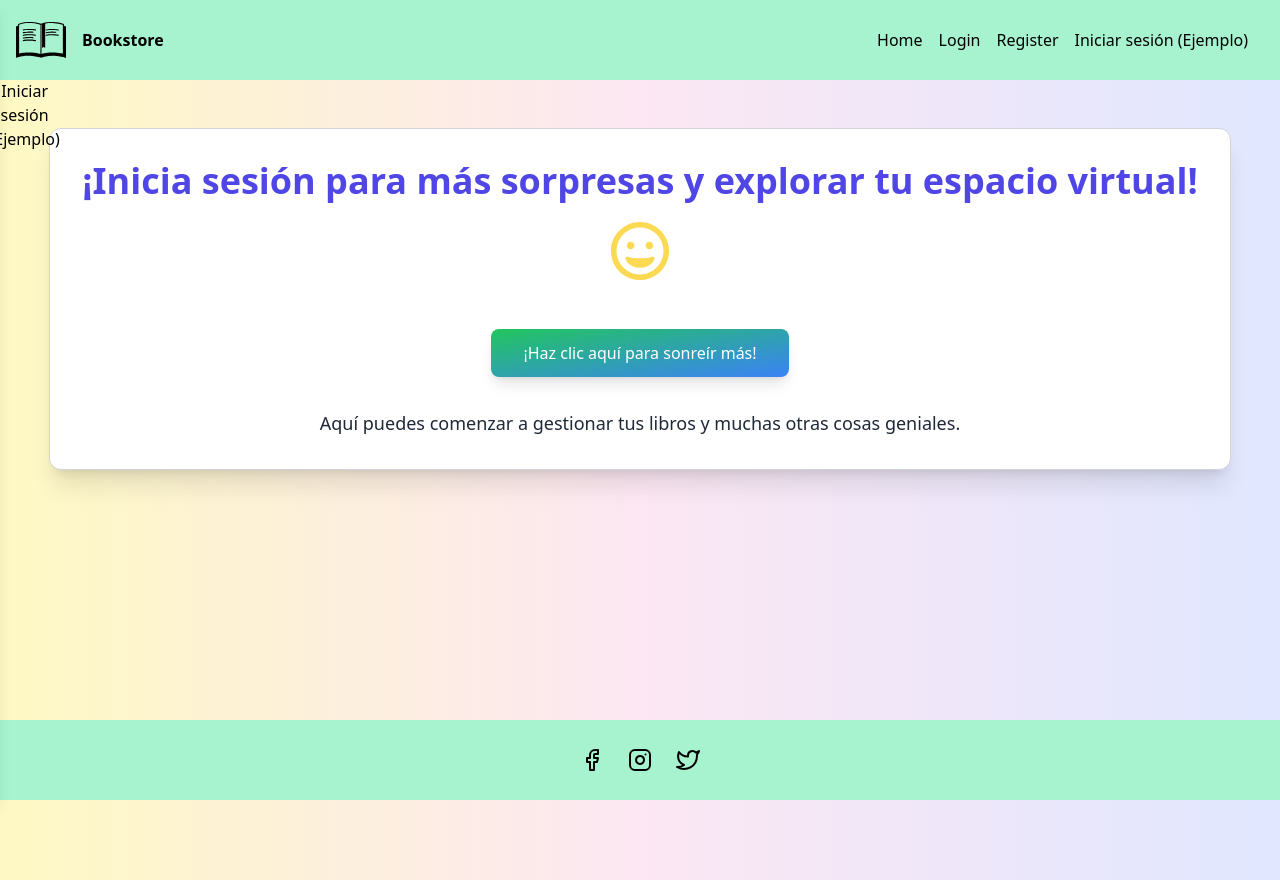
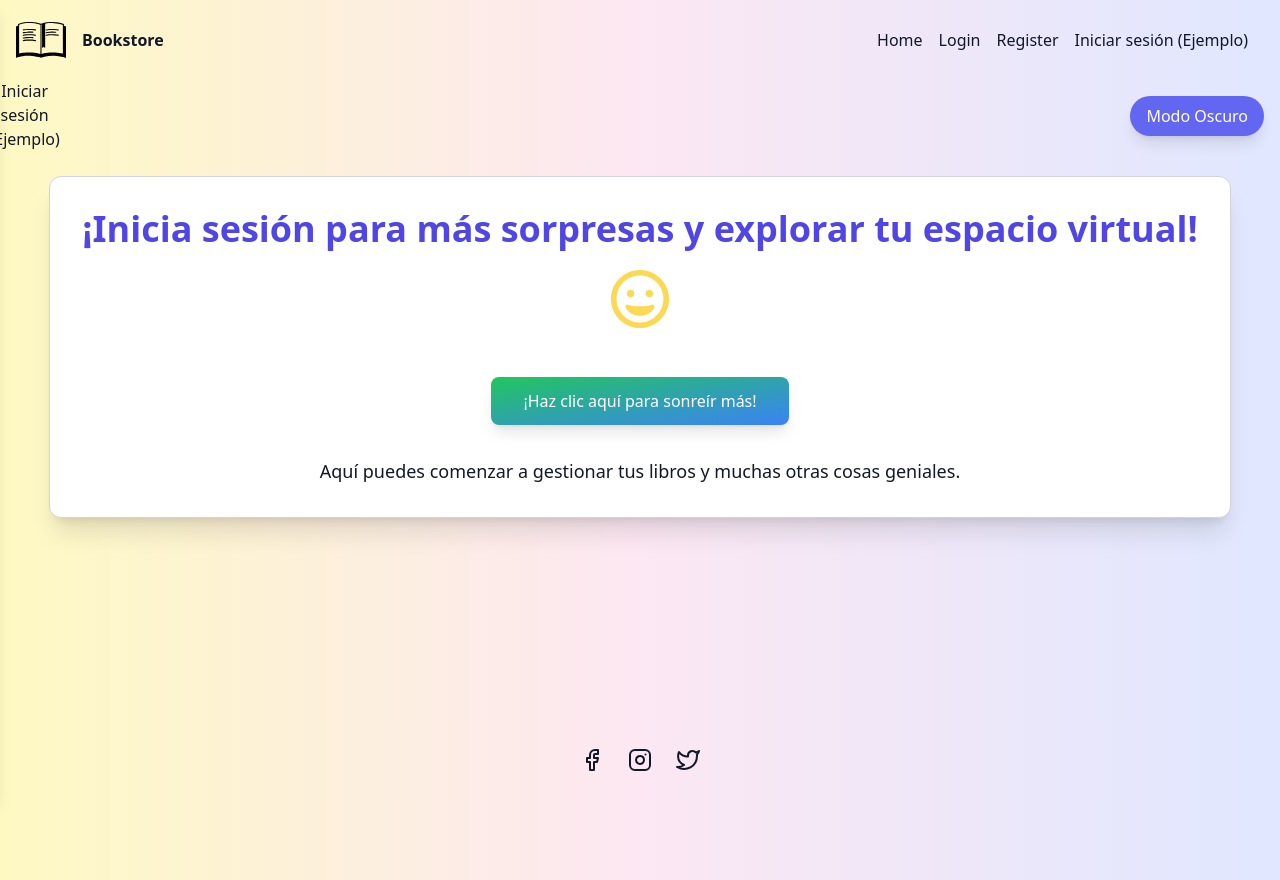
Before and after one commit to josuevilera/BookStore, a React (Vite) app: page / in a window 1280 px wide. Built offline with nearby package versions, Linux system fonts and the light colour scheme.

Commit message:
darkmode useEffect and comments

```diff
--- a/src/App.tsx
+++ b/src/App.tsx
@@ -4,17 +4,42 @@ import Footer from "./components/footer/Footer";
 import { ToastContainer } from "react-toastify";
 import "react-toastify/dist/ReactToastify.css";
 import { UserProvider } from "./context/UserProvider";
+import { DarkModeProvider } from "./context/DarkModeProvider";
+import { useDarkMode } from "../src/context/useDarkMode";
+
+function AppContent() {
+  const { isDarkMode, toggleDarkMode } = useDarkMode();
+
+  return (
+    <div className={`${isDarkMode ? "dark bg-gray-900 text-white" : "bg-white text-gray-900"} min-h-screen transition-colors duration-300`}>
+      {/* Botón para alternar el modo oscuro */}
+      <button
+        onClick={toggleDarkMode}
+        className="absolute top-24 right-4 px-4 py-2 bg-indigo-500 text-white rounded-full shadow-lg hover:bg-indigo-700 focus:outline-none transition-transform transform hover:scale-110"
+      >
+        {isDarkMode ? "Modo Claro" : "Modo Oscuro"}
+      </button>
+
+      {/* Contenido principal */}
+      <Header />
+      <main>
+        <AppRoutes />
+      </main>
+      <Footer />
+
+      {/* Notificaciones */}
+      <ToastContainer />
+    </div>
+  );
+}
 
 function App() {
   return (
-    <>
+    <DarkModeProvider>
       <UserProvider>
-        <Header />
-        <ToastContainer />
-        <AppRoutes />
-        <Footer />
+        <AppContent />
       </UserProvider>
-    </>
+    </DarkModeProvider>
   );
 }
 
--- a/src/components/footer/Footer.tsx
+++ b/src/components/footer/Footer.tsx
@@ -1,8 +1,13 @@
 import { FiFacebook, FiInstagram, FiTwitter } from "react-icons/fi";
+import { useDarkMode } from "../../context/useDarkMode";
 function Footer() {
+    const { isDarkMode } = useDarkMode();
     return (
         <>
-            <footer className="flex justify-center items-center space-x-6 w-full bg-emerald-200 h-20 fixed bottom-0 left-0 z-10">
+            <footer className={`flex justify-center items-center space-x-6 w-full h-20 fixed bottom-0 left-0 z-10 ${isDarkMode
+                    ? "bg-gradient-to-br from-gray-800 via-gray-900 to-black text-white"
+                    : "bg-gradient-to-l from-indigo-100 via-pink-100 to-yellow-100 text-gray-900"
+            }`}>
                 <FiFacebook className="w-6 h-6"></FiFacebook>
                 <FiInstagram className="w-6 h-6"></FiInstagram>
                 <FiTwitter className="w-6 h-6"></FiTwitter>
--- a/src/components/header/Header.tsx
+++ b/src/components/header/Header.tsx
@@ -3,14 +3,19 @@ import Menu from "./Menu";
 import ButtonResponsive from "./ButtonResponsive";
 import Sidebar from "./Sidebar";
 import useToggle from "../../hooks/useToggle";
+import { useDarkMode } from "../../context/useDarkMode";
 
 function Header() {
     // Manejo del estado del Sidebar con useToggle
     const [isSidebarOpen, toggleSidebar] = useToggle(false);
+    const { isDarkMode } = useDarkMode();
 
     return (
         <>
-            <header className="flex items-center justify-between h-20 px-4 bg-emerald-200">
+            <header className={`flex items-center justify-between h-20 px-4 ${isDarkMode
+                ? "bg-gradient-to-br from-gray-800 via-gray-900 to-black text-white"
+                : "bg-gradient-to-l from-indigo-100 via-pink-100 to-yellow-100 text-gray-900"
+            }`}>
                 {/* Logo */}
                 <Logo />
 
--- a/src/components/header/Sidebar.tsx
+++ b/src/components/header/Sidebar.tsx
@@ -1,5 +1,6 @@
 import { IoClose } from "react-icons/io5";
 import Menu from "./Menu";
+import { useDarkMode } from "../../context/useDarkMode"; // Importamos el contexto para el modo oscuro
 
 interface SidebarProps {
   isOpen: boolean;
@@ -7,6 +8,8 @@ interface SidebarProps {
 }
 
 function Sidebar({ isOpen, onClose }: SidebarProps) {
+  const { isDarkMode } = useDarkMode(); // Obtenemos el estado del modo oscuro
+
   return (
     <>
       {/* Si está abierto, muestra el botón para cerrar */}
@@ -19,14 +22,15 @@ function Sidebar({ isOpen, onClose }: SidebarProps) {
 
       {/* Sidebar */}
       <div
-                className={`fixed top-0 left-0 h-full w-64 bg-white shadow-lg transform z-20
+        className={`fixed top-0 left-0 h-full w-64 shadow-lg transform z-20
           ${isOpen ? "translate-x-0" : "-translate-x-full"}
-                    transition-transform duration-300 ease-in-out`}
+          transition-transform duration-300 ease-in-out
+          ${isDarkMode ? "bg-gray-800 text-white" : "bg-white text-gray-900"}`}
       >
         <div className="flex justify-between items-center p-4 border-b">
           <h2 className="text-lg font-bold">Menú</h2>
           <button onClick={onClose} aria-label="Cerrar menú">
-                        <IoClose size={30} className="text-gray-700" />
+            <IoClose size={30} className={isDarkMode ? "text-white" : "text-gray-700"} />
           </button>
         </div>
         {/* Menu dentro del Sidebar */}
--- /dev/null
+++ b/src/context/DarkModeProvider.tsx
@@ -0,0 +1,35 @@
+import { useState, createContext, ReactNode } from "react";
+
+type DarkModeContextType = {
+  isDarkMode: boolean;
+  toggleDarkMode: () => void;
+};
+
+// Crear el contexto
+const DarkModeContext = createContext<DarkModeContextType | null>(null);
+
+// Crear el proveedor
+type DarkModeProviderProps = {
+  children: ReactNode;
+};
+
+function DarkModeProvider({ children }: DarkModeProviderProps) {
+  const [isDarkMode, setIsDarkMode] = useState(false);
+
+  function toggleDarkMode() {
+    setIsDarkMode((prevMode) => !prevMode);
+  }
+
+  const valueToSend = {
+    isDarkMode,
+    toggleDarkMode,
+  };
+
+  return (
+    <DarkModeContext.Provider value={valueToSend}>
+      {children}
+    </DarkModeContext.Provider>
+  );
+}
+
+export { DarkModeProvider, DarkModeContext };
--- /dev/null
+++ b/src/context/useDarkMode.tsx
@@ -0,0 +1,10 @@
+// Hook personalizado para simplificar el acceso al contexto
+import { useContext } from "react";
+import { DarkModeContext } from "./DarkModeProvider";
+export const useDarkMode = () => {
+  const context = useContext(DarkModeContext);
+  if (!context) {
+    throw new Error("useDarkMode debe usarse dentro de un DarkModeProvider");
+  }
+  return context;
+};
--- a/src/pages/Home.tsx
+++ b/src/pages/Home.tsx
@@ -3,10 +3,13 @@ import { toast } from "react-toastify"; // Notificaciones de bienvenida
 import "react-toastify/dist/ReactToastify.css"; // Estilos de las notificaciones
 import { useEffect } from "react"; // Para ejecutar algo cuando se cargue el componente
 import { useUser } from "../context/UserContext";
+import { useDarkMode } from "../../src/context/useDarkMode"; // Hook para el modo oscuro
+
 // Componente Home
 function Home() {
   // Usamos el contexto para obtener el usuario
   const { user } = useUser();
+  const { isDarkMode } = useDarkMode(); // Obtenemos el estado del modo oscuro
 
   // Mostrar notificación de saludo solo una vez cuando la página cargue
   useEffect(() => {
@@ -21,40 +24,62 @@ function Home() {
   };
 
   return (
-    <div className="min-h-screen bg-gradient-to-l from-indigo-100 via-pink-100 to-yellow-100 flex flex-col items-center pb-24 pt-8">
-
+    <div
+      className={`min-h-screen flex flex-col items-center pb-24 pt-20 transition-colors duration-300 ${
+        isDarkMode
+          ? "bg-gradient-to-br from-gray-800 via-gray-900 to-black text-white"
+          : "bg-gradient-to-l from-indigo-100 via-pink-100 to-yellow-100 text-gray-900"
+      }`}
+    >
       {/* Contenedor central con espacio entre header y contenido */}
-      <div className="bg-white rounded-xl shadow-xl p-8 border border-gray-300 flex flex-col items-center justify-center text-center mt-4">
-
-      <h2 className="text-4xl font-extrabold text-indigo-600 mb-5">
-        {user ?
-          `¡Bienvenido a tu página de inicio!` :
-          "¡Inicia sesión para más sorpresas y explorar tu espacio virtual!"
-        }
-      </h2>
+      <div
+        className={`rounded-xl shadow-xl p-8 border flex flex-col items-center justify-center text-center mt-4 transition-colors duration-300 ${
+          isDarkMode
+            ? "bg-gray-800 border-gray-700 text-gray-100"
+            : "bg-white border-gray-300 text-gray-900"
+        }`}
+      >
+        <h2
+          className={`text-4xl font-extrabold mb-5 ${
+            isDarkMode ? "text-yellow-400" : "text-indigo-600"
+          }`}
+        >
+          {user
+            ? `¡Bienvenido a tu página de inicio!`
+            : "¡Inicia sesión para más sorpresas y explorar tu espacio virtual!"}
+        </h2>
 
         {user && (
-          <p className="text-xl text-gray-700 mb-6">
+          <p className="text-xl mb-6">
             Explora todo lo que puedes hacer desde aquí, {user.name}
           </p>
         )}
 
         {/* Icono divertido */}
         <div className="mb-6">
-          <FaRegGrin className="text-6xl text-yellow-400 animate-pulse" />
+          <FaRegGrin
+            className={`text-6xl animate-pulse ${
+              isDarkMode ? "text-yellow-500" : "text-yellow-400"
+            }`}
+          />
         </div>
 
         {/* Botón interactivo */}
         <button
-          className="mt-6 px-8 py-3 bg-gradient-to-br from-green-500 to-blue-500 text-white rounded-lg shadow-lg hover:bg-green-600"
+          className={`mt-6 px-8 py-3 rounded-lg shadow-lg transition-all ${
+            isDarkMode
+              ? "bg-gradient-to-br from-yellow-600 to-yellow-700 text-gray-900 hover:from-yellow-500 hover:to-yellow-600"
+              : "bg-gradient-to-br from-green-500 to-blue-500 text-white hover:bg-green-600"
+          }`}
           onClick={showSmileMessage} // Llamada a la función de notificación
         >
           ¡Haz clic aquí para sonreír más!
         </button>
 
         {/* Texto adicional */}
-        <p className="mt-8 text-lg text-gray-800">
-          Aquí puedes comenzar a gestionar tus libros y muchas otras cosas geniales.
+        <p className="mt-8 text-lg">
+          Aquí puedes comenzar a gestionar tus libros y muchas otras cosas
+          geniales.
         </p>
       </div>
     </div>
```
Lines whose indentation alone changed are shown as unchanged.
